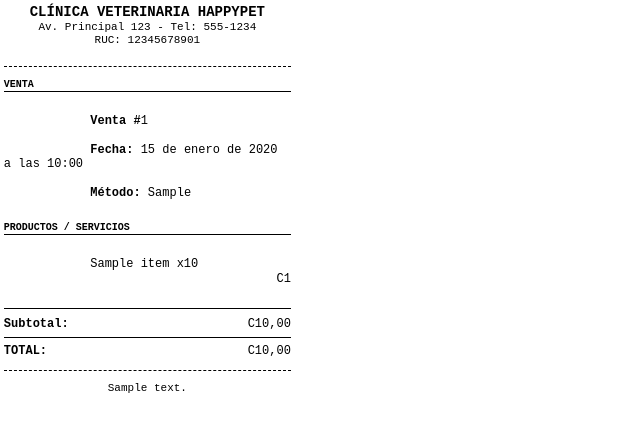
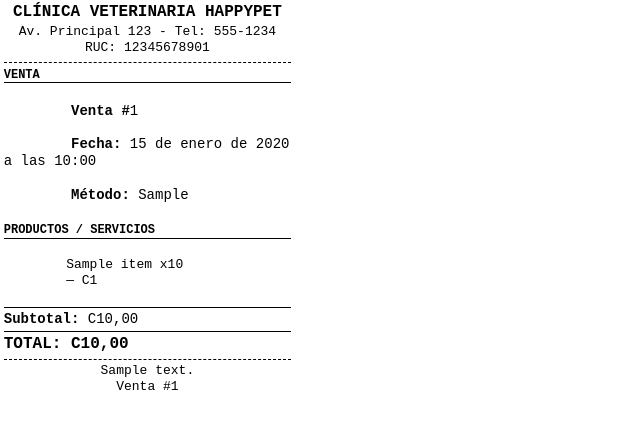
Before and after one commit to Antoduarte/happypet-inventory, a Django app: template backend/happypet/sales/templates/sales/ticket_print.html in a window 1280 px wide. Shown: the top 432 px of the page, without its empty margins (0-640 px from the left). Run offline with Django 5.2, Linux system fonts and the light colour scheme; tables that the repository leaves empty hold one stand-in row (values such as "Sample post"); the template is opened without the code that fills it: values that come from a table or form of the project are taken from there, most other values are stand-ins (such as "Sample title", 1, 10 or a date in 2020).

Commit message:
fix(sales): remove surcharge line and increase ticket font size

```diff
--- a/backend/happypet/sales/templates/sales/ticket_print.html
+++ b/backend/happypet/sales/templates/sales/ticket_print.html
@@ -2,112 +2,88 @@
 <html>
   <head>
     <meta charset="utf-8" />
-    <title>Ticket - HappyPet</title>
+    <title>Ticket Venta - HappyPet</title>
     <style>
-        * {
+      @page {
+        size: 80mm 200mm;
         margin: 0;
         padding: 0;
       }
-
-        @page {
-            size: 3in 11in;
-            margin: 0;
-        }
-
       body {
         font-family: 'Courier New', monospace;
-            font-size: 12px;
+        font-size: 14px;
         line-height: 1.2;
-            margin: 0.04in;
+        margin: 1mm;
         padding: 0;
-            width: 2.99in;
+        width: 76mm;
         word-wrap: break-word;
       }
-
       .header {
         text-align: center;
-            margin-bottom: 0.12in;
+        margin-bottom: 5px;
         border-bottom: 1px dashed #000;
-            padding-bottom: 0.12in;
+        padding-bottom: 3px;
       }
-
       .clinic-info {
-            font-size: 11px;
+        font-size: 13px;
         text-align: center;
-            margin-bottom: 0.08in;
+        margin-bottom: 3px;
       }
-
+      .sale-info,
+      .items-info {
+        margin-bottom: 3px;
+      }
       .section-title {
         font-weight: bold;
         border-bottom: 1px solid #000;
-            margin: 0.08in 0;
-            font-size: 10px;
+        margin: 3px 0;
+        font-size: 12px;
       }
-
-        .row {
-            display: block;
-            margin-bottom: 0.06in;
+      .item {
+        margin-bottom: 2px;
+        font-size: 13px;
       }
-
-        .item {
-            display: block;
-            margin-bottom: 0.04in;
+      .adjustment {
+        font-size: 13px;
+        color: #555;
+        margin-bottom: 2px;
       }
-
-        .item-name {
-            font-size: 11px;
+      .total-row {
+        font-size: 16px;
+        font-weight: bold;
+        margin: 5px 0;
       }
-
-        .item-qty {
-            font-size: 11px;
+      .footer {
+        font-size: 13px;
+        text-align: center;
+        margin-top: 5px;
+        border-top: 1px dashed #000;
+        padding: 3px;
       }
-
-        .item-price {
-            font-size: 11px;
+      .no-break {
+        page-break-inside: avoid;
       }
-
-        .adjustment {
-            display: block;
-            font-size: 11px;
-            color: #555;
-            margin-bottom: 0.04in;
+      h2 {
+        font-size: 16px;
+        margin: 3px 0;
+        line-height: 1.1;
       }
-
-        .total-row {
-            display: block;
-            font-size: 14px;
-            font-weight: bold;
-            margin: 0.08in 0;
-        }
-
-        .footer {
-            text-align: center;
-            font-size: 11px;
-            margin-top: 0.12in;
-            border-top: 1px dashed #000;
-            padding: 0.12in;
-        }
-
       .text-wrap {
         white-space: pre-wrap;
         word-break: break-word;
-        }
-
-        .no-break {
-            page-break-inside: avoid;
       }
     </style>
   </head>
   <body>
     <div class="header">
-        <div style="font-size:14px;font-weight:bold;">CLÍNICA VETERINARIA HAPPYPET</div>
+      <h2>CLÍNICA VETERINARIA HAPPYPET</h2>
       <div class="clinic-info">
         Av. Principal 123 - Tel: 555-1234<br />
         RUC: 12345678901
       </div>
     </div>
 
-    <div class="row">
+    <div class="sale-info">
       <div class="section-title">VENTA</div>
       <div class="text-wrap">
         <strong>Venta #</strong>{{ sale.id }}<br />
@@ -116,33 +92,32 @@
       </div>
     </div>
 
-    <div class="row">
+    <div class="items-info">
       <div class="section-title">PRODUCTOS / SERVICIOS</div>
       {% for item in ticket_items %}
       <div class="item text-wrap">
         {{ item.name }}{% if item.quantity %} x{{ item.quantity }}{% endif %}
-            <span style="float:right;">C{{ item.total_price }}</span>
+        — C{{ item.total_price }}
       </div>
       {% endfor %}
     </div>
 
-    <div class="row">
+    <div class="no-break">
       <div class="section-title"></div>
-        <div><strong>Subtotal:</strong> <span style="float:right;">C{{ sale.subtotal }}</span></div>
+      <div><strong>Subtotal:</strong> C{{ sale.subtotal }}</div>
       {% if sale.discount_percentage > 0 %}
-        <div>Descuento ({{ sale.discount_percentage }}%): <span style="float:right;">-C{{ discount_amount }}</span></div>
+      <div class="adjustment">
+        Descuento ({{ sale.discount_percentage }}%): -C{{ discount_amount }}
+      </div>
       {% endif %}
-        {% if sale.surcharge_percentage > 0 %}
-        <div>Recargo ({{ sale.surcharge_percentage }}%): <span style="float:right;">+C{{ surcharge_amount }}</span></div>
-        {% if sale.surcharge_reason %}{{ sale.surcharge_reason }}{% endif %}
-        {% endif %}
-        <div style="border-top:1px solid #000;margin-top:0.06in;padding-top:0.06in;">
-            <strong>TOTAL:</strong> <span style="float:right;">C{{ sale.total_price }}</span>
+      <div style="border-top: 1px solid #000; margin-top: 3px; padding-top: 3px;">
+        <span class="total-row"><strong>TOTAL:</strong> C{{ sale.total_price }}</span>
       </div>
     </div>
 
     <div class="footer no-break">
-        {{ footer_message }}
+      {{ footer_message }}<br />
+      Venta #{{ sale.id }}
     </div>
   </body>
 </html>
```
Lines whose indentation alone changed are shown as unchanged.
